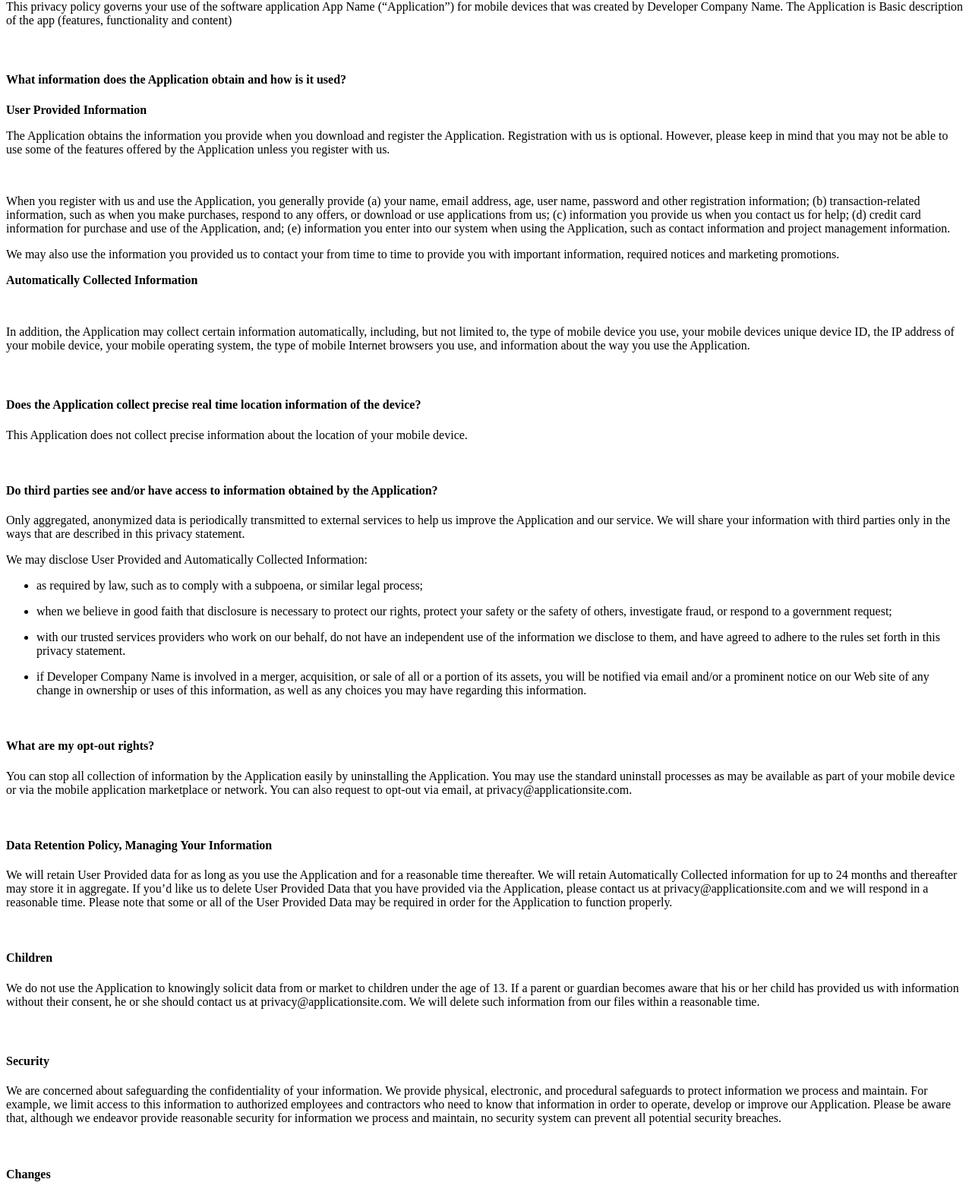
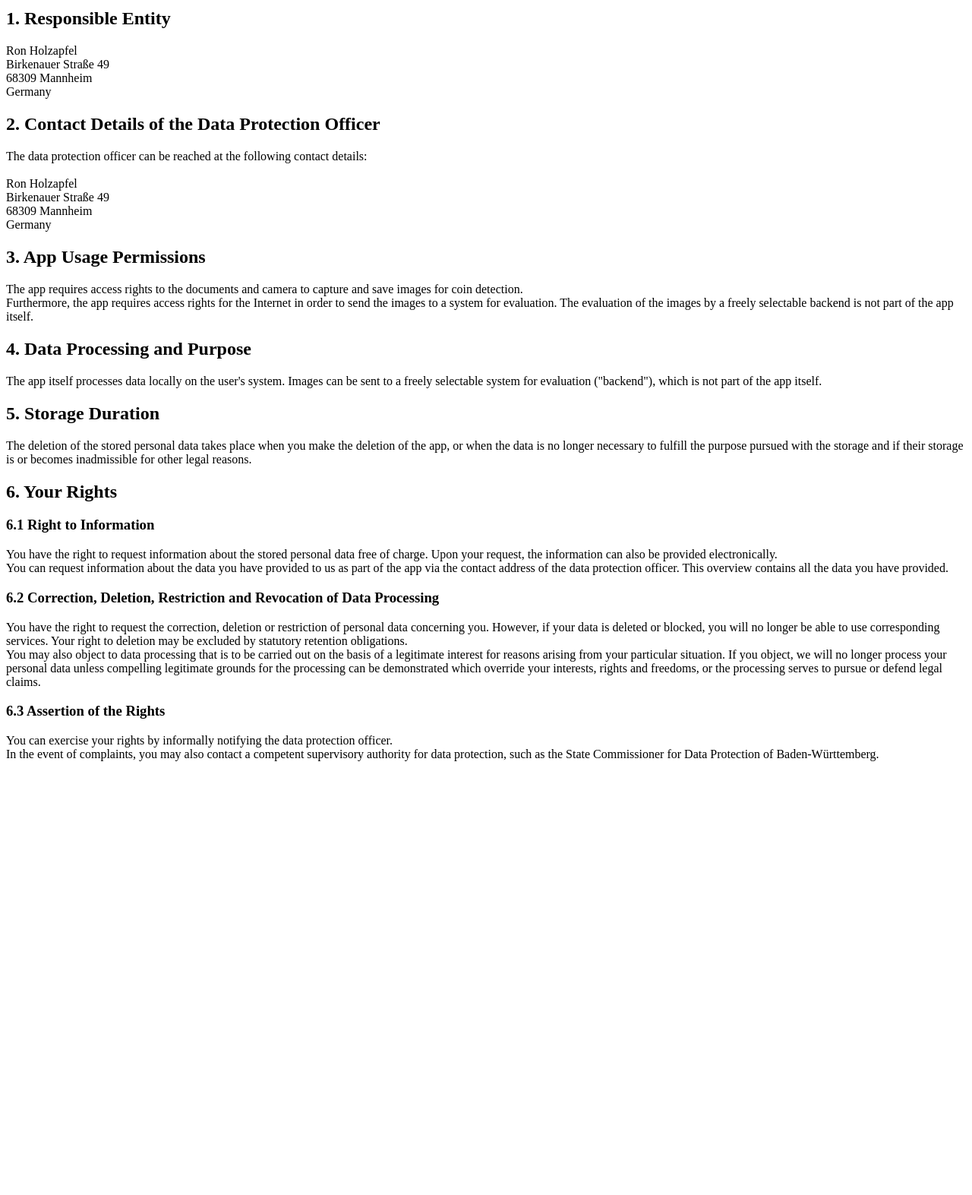
Before and after one commit to Ronho/home-page, a plain HTML site: page index.html in a window 1280 px wide. Shown: the part 55-1628 px from the top of the page at 76% size. After the commit the page ends 1065 px from the top, so only its background shows below. Drawn offline with Linux system fonts and the light colour scheme.

Commit message:
data privacy

```diff
--- a/index.html
+++ b/index.html
@@ -1,57 +1,43 @@
-<h2 style="text-align: center;">PRIVACY POLICY MODEL FOR MOBILE APPLICATIONS</h2>
-<p></p>
-<p>This privacy policy governs your use of the software application App Name (“Application”) for mobile devices that was created by&nbsp;Developer Company Name.&nbsp;The Application is&nbsp;Basic description of the app (features, functionality and content)&nbsp;</p>
-<h4>&nbsp;</h4>
-<h4>What information does the Application obtain and how is it used?</h4>
-<p></p>
-<p><strong>User Provided Information</strong>&nbsp;</p>
-<p>The Application obtains the information you provide when you download and register the Application.&nbsp;Registration with us is optional. However, please keep in mind that you may not be able to use some of the features offered by the Application unless you register with us.</p>
-<p></p>
-<p>&nbsp;</p>
-<p>When you register with us and use the Application, you generally provide&nbsp;(a) your name, email address, age, user name, password and other registration information; (b) transaction-related information, such as when you make purchases, respond to any offers, or download or use applications from us; (c) information you provide us when you contact us for help; (d) credit card information for purchase and use of the Application, and; (e) information you enter into our system when using the Application, such as contact information and project management information.</p>
-<p></p>
-<p>We may also use the information you provided us to contact your from time to time to provide you with important information, required notices and marketing promotions.</p>
-<p><strong>Automatically Collected Information</strong>&nbsp;</p>
-<p>&nbsp;</p>
-<p>In addition, the Application may collect certain information automatically, including, but not limited to, the type of mobile device you use, your mobile devices unique device ID, the IP address of your mobile device, your mobile operating system, the type of mobile Internet browsers you use, and information about the way you use the Application.&nbsp;</p>
-<p></p>
-<h4>&nbsp;</h4>
-<h4>Does the Application collect precise real time location information of the device?</h4>
-<p></p>
-<p>This Application does not collect precise information about the location of your mobile device.&nbsp;</p>
-<p>&nbsp;</p>
-<h4>Do third parties see and/or have access to information obtained by the Application?</h4>
-<p></p>
-<p>Only aggregated, anonymized data is periodically transmitted to external services to help us improve the Application and our service.&nbsp;We will share your information with third parties only in the ways that are described in this privacy statement.</p>
-<p>We may disclose User Provided and Automatically Collected Information:</p>
-<ul>
- <li> <p>as required by law, such as to comply with a subpoena, or similar legal process;</p> </li>
- <li> <p>when we believe in good faith that disclosure is necessary to protect our rights, protect your safety or the safety of others, investigate fraud, or respond to a&nbsp;government request;</p> </li>
- <li> <p>with our trusted services providers who work on our behalf, do not have an&nbsp;independent use of the information we disclose to them, and have agreed to adhere&nbsp;to the rules set forth in this privacy statement.</p> </li>
- <li> <p>if&nbsp;Developer Company Name&nbsp;is involved in a merger, acquisition, or sale of all or a&nbsp;portion of its assets, you will be notified via email and/or a prominent notice on our Web site of any change in ownership or uses of this information, as well as any choices you may have regarding this information.</p> </li>
-</ul>
-<p></p>
-<p>&nbsp;</p>
-<h4>What are my opt-out rights?</h4>
-<p></p>
-<p>You can stop all collection of information by the Application easily by uninstalling the Application. You may use the standard uninstall processes as may be available as part of your mobile device or via the mobile application marketplace or network. You can also request to opt-out via email, at privacy@applicationsite.com.</p>
-<p>&nbsp;</p>
-<h4><strong>Data Retention Policy, Managing Your Information</strong></h4>
-<p>We will retain User Provided data for as long as you use the Application and for a reasonable time thereafter. We will retain Automatically Collected information for up to 24 months&nbsp;and thereafter may store it in aggregate. If you’d like us to delete User Provided Data that you have provided via the Application, please contact us at&nbsp;privacy@applicationsite.com&nbsp;and we will respond in a reasonable time. Please note that some or all of the User Provided Data may be required in order for the Application to function properly.</p>
-<p>&nbsp;</p>
-<h4><strong>Children</strong></h4>
-<p></p>
-<p>We do not use the Application to knowingly solicit data from or market to children under the age of 13. If a parent or guardian becomes aware that his or her child has provided us with information without their consent, he or she should contact us at&nbsp;privacy@applicationsite.com. We will delete such information from our files within a reasonable time.</p>
-<h4>&nbsp;</h4>
-<h4><strong>Security</strong></h4>
-<p></p>
-<p>We are concerned about safeguarding the confidentiality of your information. We provide physical, electronic, and procedural safeguards to protect information we process and maintain. For example, we limit access to this information to authorized employees and contractors who need to know that information in order to operate, develop or improve our Application. Please be aware that, although we endeavor provide reasonable security for information we process and maintain, no security system can prevent all potential security breaches.</p>
-<p>&nbsp;</p>
-<h4><strong>Changes</strong></h4>
-<p>This Privacy Policy may be updated from time to time for any reason. We will notify you of any changes to our Privacy Policy by posting the new Privacy Policy&nbsp;here&nbsp;and&nbsp;informing you via email or text message. You are advised to consult this Privacy Policy regularly for any changes, as continued use is deemed approval of all changes. You can check the history of this policy by clicking here.</p>
-<p>&nbsp;</p>
-<h4><strong>Your Consent</strong></h4>
-<p>By using the Application, you are consenting to our processing of your information as set forth in this Privacy Policy now and as amended by us. &quot;Processing,” means using cookies on a computer/hand held device or using or touching information in any way, including, but not limited to, collecting, storing, deleting, using, combining and disclosing information, all of which activities will take place in the United States. If you reside outside the United States&nbsp;your information will be transferred, processed and stored there under United States&nbsp;privacy standards.&nbsp;</p>
-<p>&nbsp;</p>
-<h4>Contact us</h4>
-<p>If you have any questions regarding privacy while using the Application, or have questions about our practices, please contact us via email at&nbsp;privacy@applicationsite.com.</p>
+<h1>Privacy policy for the use of the "Coin Detector" app</h1>
+
+<h2>1. Responsible Entity</h2>
+
+Ron Holzapfel <br>
+Birkenauer Straße 49 <br>
+68309 Mannheim <br>
+Germany <br>
+
+<h2>2. Contact Details of the Data Protection Officer</h2>
+The data protection officer can be reached at the following contact details:<br> <br>
+
+Ron Holzapfel <br>
+Birkenauer Straße 49 <br>
+68309 Mannheim <br>
+Germany <br>
+
+<h2>3. App Usage Permissions</h2>
+The app requires access rights to the documents and camera to capture and save images for coin detection. <br>
+
+Furthermore, the app requires access rights for the Internet in order to send the images to a system for evaluation. The evaluation of the images by a freely selectable backend is not part of the app itself.
+
+<h2>4. Data Processing and Purpose</h2>
+The app itself processes data locally on the user's system. Images can be sent to a freely selectable system for evaluation ("backend"), which is not part of the app itself.
+
+<h2>5. Storage Duration</h2>
+The deletion of the stored personal data takes place when you make the deletion of the app, or when the data is no longer necessary to fulfill the purpose pursued with the storage and if their storage is or becomes inadmissible for other legal reasons.
+
+<h2>6. Your Rights</h2>
+<h3>6.1 Right to Information</h3>
+You have the right to request information about the stored personal data free of charge. Upon your request, the information can also be provided electronically. <br>
+
+You can request information about the data you have provided to us as part of the app via the contact address of the data protection officer. This overview contains all the data you have provided.
+
+<h3>6.2 Correction, Deletion, Restriction and Revocation of Data Processing</h3>
+You have the right to request the correction, deletion or restriction of personal data concerning you. However, if your data is deleted or blocked, you will no longer be able to use corresponding services. Your right to deletion may be excluded by statutory retention obligations. <br>
+
+You may also object to data processing that is to be carried out on the basis of a legitimate interest for reasons arising from your particular situation. If you object, we will no longer process your personal data unless compelling legitimate grounds for the processing can be demonstrated which override your interests, rights and freedoms, or the processing serves to pursue or defend legal claims.
+
+<h3>6.3 Assertion of the Rights</h3>
+You can exercise your rights by informally notifying the data protection officer. <br>
+
+In the event of complaints, you may also contact a competent supervisory authority for data protection, such as the State Commissioner for Data Protection of Baden-Württemberg.
```
